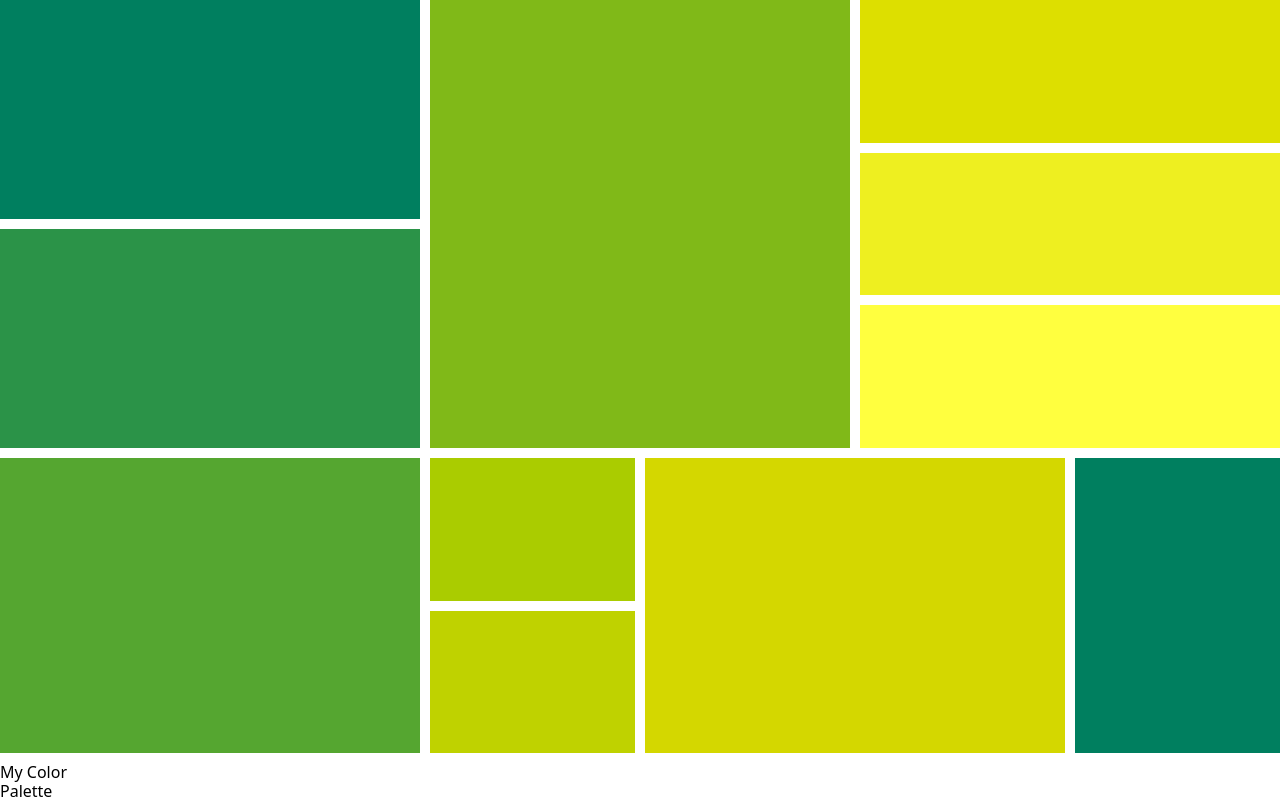
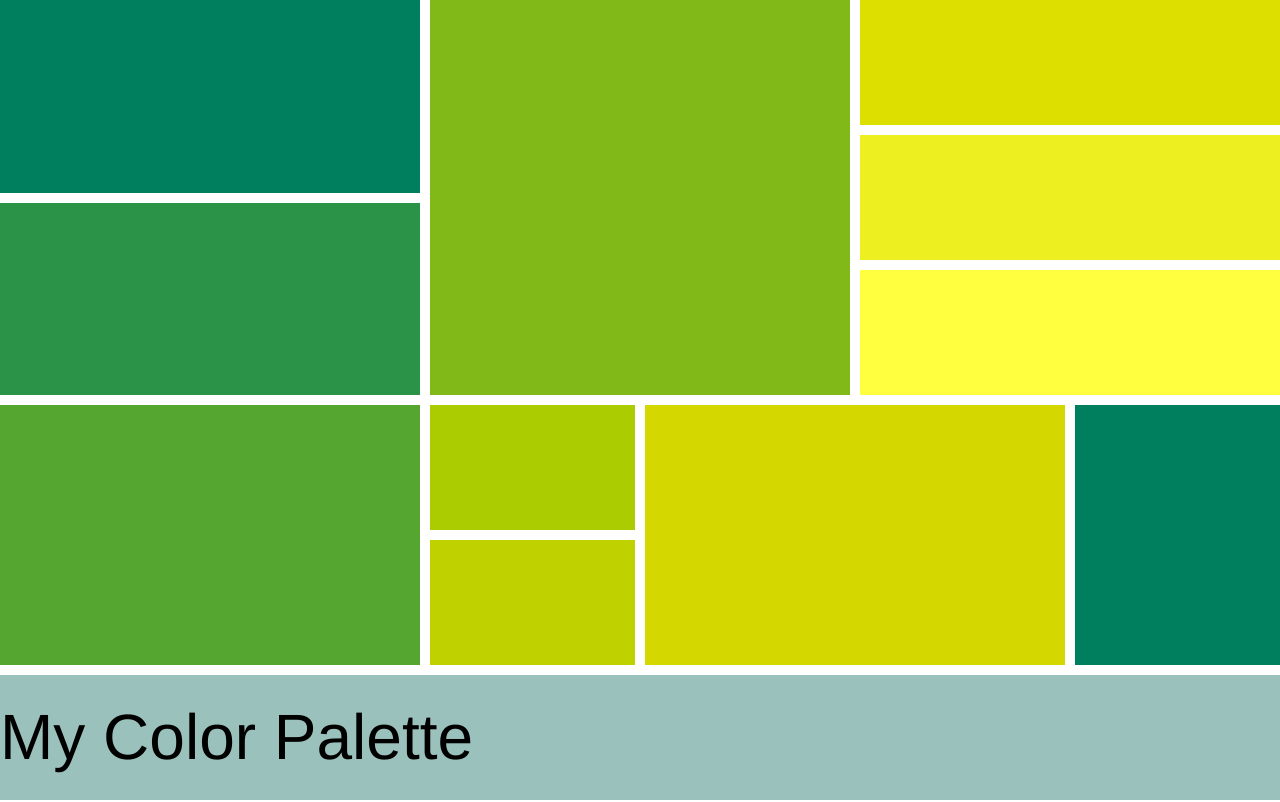
Before and after one commit to Esmatt123/css-grid, a plain HTML site: page index.html in a window 1280 px wide. Drawn offline with nearby package versions, Linux system fonts and the light colour scheme.

Commit message:
added classes to box 12

```diff
--- a/css/styles.css
+++ b/css/styles.css
@@ -73,11 +73,21 @@ body, html{
    grid-column-end: 13;
    grid-row: 7 / 11;
 }
+.box-12{
+   background-color: #9BC1BC;
+   grid-column-start: 1;
+   grid-column-end: 13;
+   grid-row: 11 / 13;
+   display: flex;
+   align-items: center;
+   font-size: 4em;
+   font-family: Helvetica, sans-serif;
+}
 
 .container{
     display: grid;
     grid-template-columns: repeat(12, 1fr);
     gap: 10px;
     height: 100%;
-    grid-template-rows: repeat(10, 1fr)
+    grid-template-rows: repeat(12, 1fr);
 }
```
